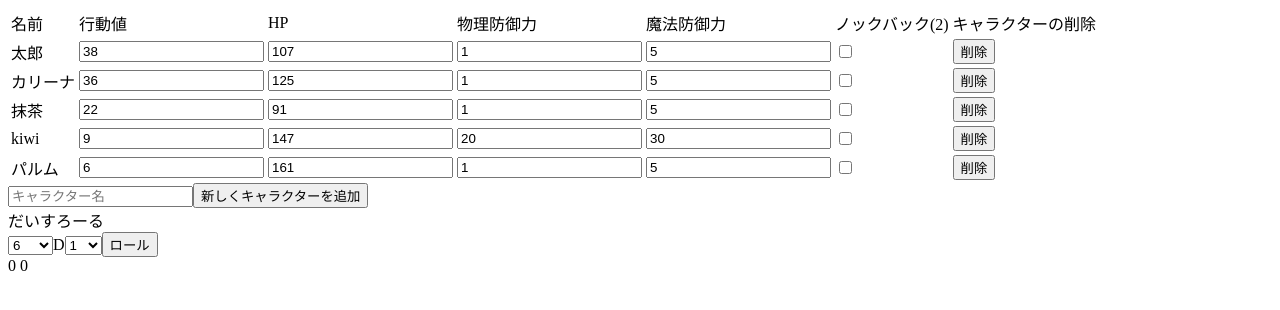
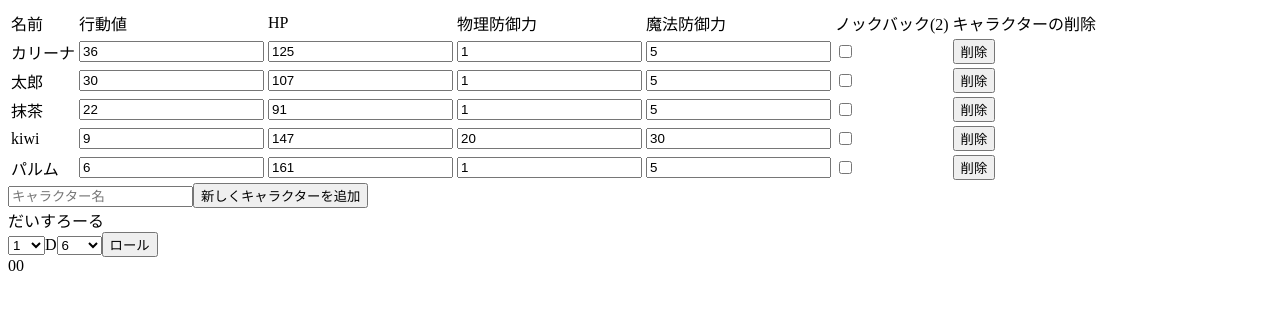
Before and after one commit to aqla114/arian-battle-table, a React app: page / in a window 1280 px wide. Shown: the top 310 px of the page. Built offline with nearby package versions, Linux system fonts and the light colour scheme; the HTML template or start-up script is replaced by a standard one.

Commit message:
クリティカル、ファンブルの追加

```diff
--- a/dst/index.css
+++ b/dst/index.css
@@ -49,3 +49,31 @@
   font: 16px;
   margin: 20px;
 }
+.dice-roller__dice-count,
+.dice-roller__dice-max {
+  margin: 10px;
+  width: 55px;
+  height: 30px;
+  border: 1px solid #bbb;
+  font-size: 16px;
+}
+.dice-roller__roll-button {
+  margin-left: 10px;
+  width: 80px;
+  height: 30px;
+  background-color: #bbb;
+}
+.dice-roller__roll-button:hover {
+  background-color: #a8a8a8;
+  cursor: pointer;
+}
+.dice-roller__result__sum {
+  margin: 0px 15px;
+  font-size: 20px;
+}
+.dice-roller__result__critical {
+  color: #ffd326;
+}
+.dice-roller__result__fanble {
+  color: #f00;
+}
--- a/src/characters-list.tsx
+++ b/src/characters-list.tsx
@@ -9,7 +9,7 @@ const defaultCharacters = [
     Character('kiwi', 9, 147, 20, 30),
     Character('カリーナ', 36, 125, 1, 5),
     Character('抹茶', 22, 91, 1, 5),
-    Character('太郎', 38, 107, 1, 5),
+    Character('太郎', 30, 107, 1, 5),
     Character('パルム', 6, 161, 1, 5),
 ];
 
--- a/src/dice-roller.tsx
+++ b/src/dice-roller.tsx
@@ -1,8 +1,8 @@
 import * as React from 'react';
 
 type DiceRollerState = {
+    count: number,
     max: number,
-    count: number,
     result: number[],
 }
 
@@ -10,16 +10,15 @@ type DiceRollerProps = {
     onRoll: () => void,
 }
 
-
+const diceCountOptions = [...Array(30).keys()].map(x => (<option value={x + 1} key={x + 1}>{x + 1}</option>));
 const diceMaxOptions = [6, 10, 100].map(x => (<option key={x} value={x}>{x}</option>));
-const diceCountOptions = [...Array(30).keys()].map(x => (<option value={x + 1} key={x + 1}>{x + 1}</option>));
 
 export class DiceRoller extends React.Component<{}, DiceRollerState> {
     constructor(props: any) {
         super(props);
         this.state = {
+            count: 1,
             max: 6,
-            count: 1,
             result: [0],
         };
     }
@@ -38,16 +37,17 @@ export class DiceRoller extends React.Component<{}, DiceRollerState> {
 
     render() {
         const maxCount = this.state.result.filter(dice => dice === this.state.max).length;
+        const isFanble = this.state.result.every(dice => dice === 1);
 
         return (
             <div className='dice-roller'>
                 <div>だいすろーる</div>
-                <select name='dicer-roller__dice-max' value={`${this.state.max}`} onChange={(e) => this.setState({max: Number(e.target.value)})} >
-                    {diceMaxOptions}
+                <select className='dice-roller__dice-count' value={`${this.state.count}`} onChange={(e) => this.setState({count: Number(e.target.value)})}>
+                    {diceCountOptions}
                 </select>
                 <span>D</span>
-                <select name='dicer-roller__dice-count' value={`${this.state.count}`} onChange={(e) => this.setState({count: Number(e.target.value)})}>
-                    {diceCountOptions}
+                <select className='dice-roller__dice-max' value={`${this.state.max}`} onChange={(e) => this.setState({max: Number(e.target.value)})} >
+                    {diceMaxOptions}
                 </select>
                 <input
                     type="button"
@@ -57,7 +57,16 @@ export class DiceRoller extends React.Component<{}, DiceRollerState> {
                     onClick={() => this.roll()}
                 />
                 <div className='dice-roller__result'>
-                    {`${this.state.result.join(', ')} ${this.state.result.reduce((acc, v) => (acc + v))} ${maxCount >= 2 ? 'Critical!' : ''}`}
+                    <span className='dice-roller__result__dices'>{this.state.result.join(', ')}</span>
+                    <span className='dice-roller__result__sum'>{this.state.result.reduce((acc, v) => (acc + v))}</span>
+                    {maxCount >= 2 ?
+                        (<span className='dice-roller__result__critical'>{`クリティカル！ x${maxCount}`}</span>) :
+                        null
+                    }
+                    {isFanble ?
+                        (<span className='dice-roller__result__fanble'>ファンブル！</span>) :
+                        null
+                    }
                 </div>
             </div>
         );
--- a/src/index.styl
+++ b/src/index.styl
@@ -40,3 +40,25 @@
 .dice-roller
     font: 16px;
     margin: 20px;
+    &__dice-count, &__dice-max
+        margin: 10px;
+        width: 55px;
+        height: 30px
+        border: 1px solid #bbbbbb;
+        font-size: 16px;
+    &__roll-button
+        margin-left: 10px;
+        width: 80px;
+        height: 30px;
+        background-color: #bbbbbb;
+        &:hover
+            background-color: #a8a8a8;
+            cursor: pointer;
+    &__result
+        &__sum
+            margin: 0px 15px
+            font-size: 20px;
+        &__critical
+            color: #ffd326;
+        &__fanble
+            color: red;
```
Also changed, not shown: dst/main.js.
